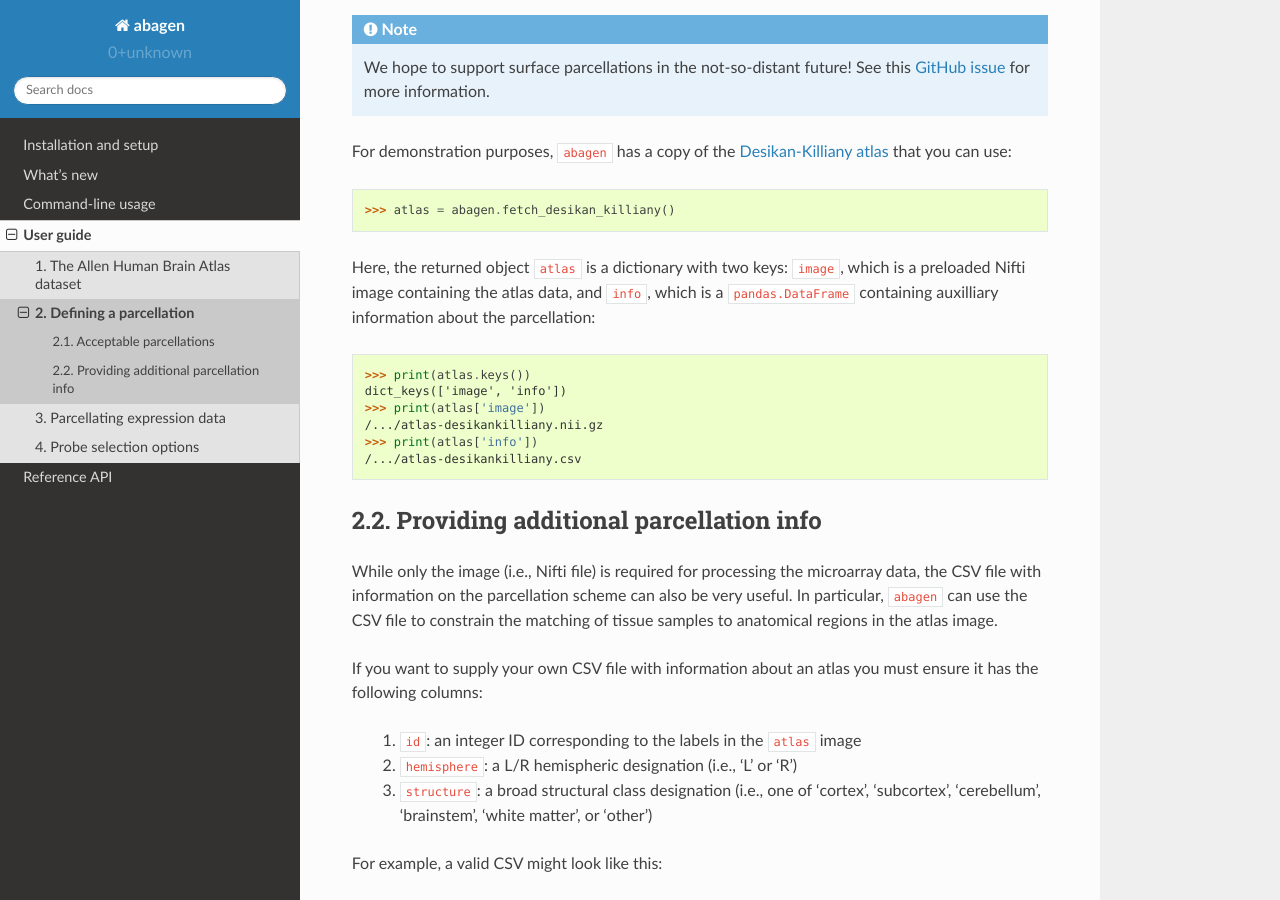
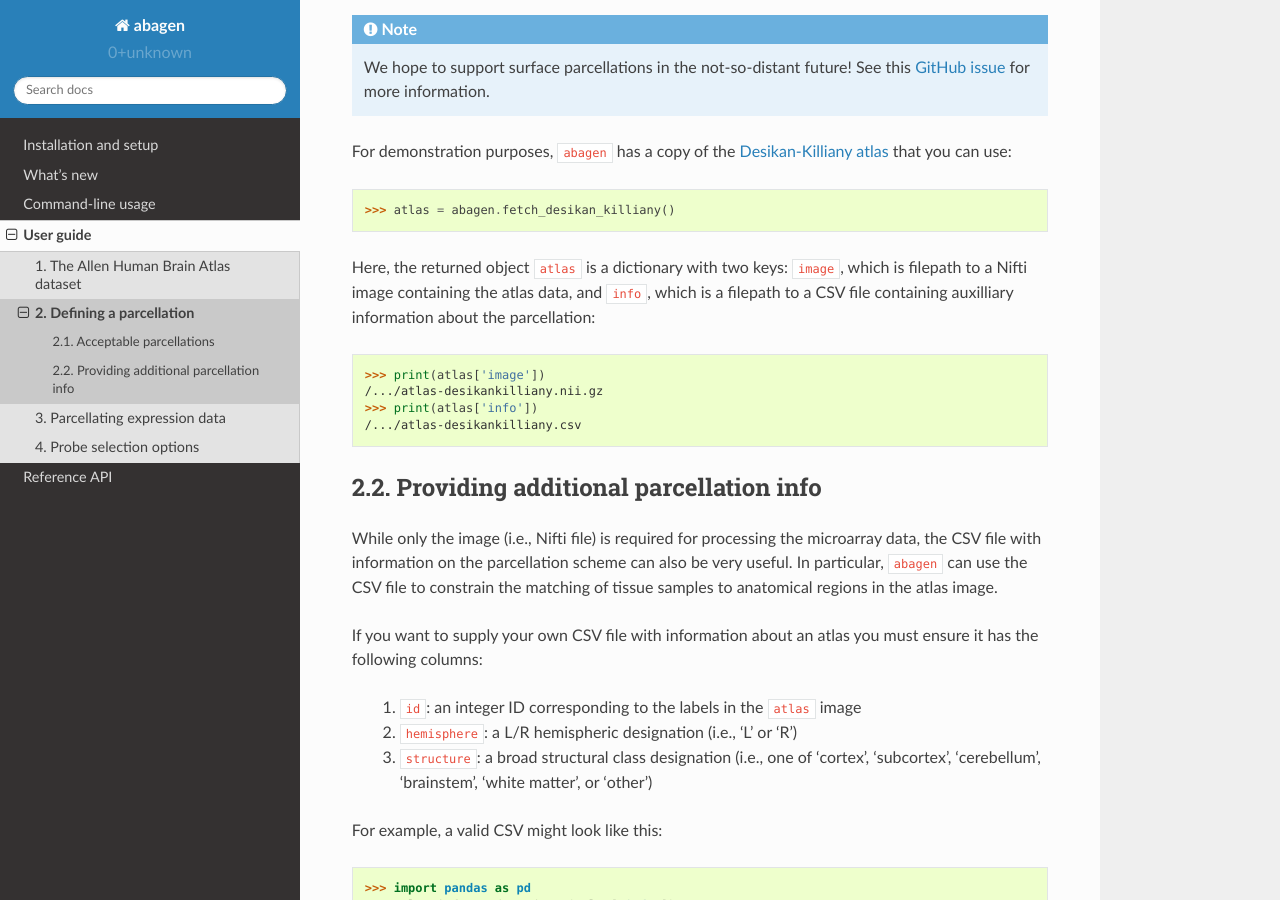
Before and after one commit to rmarkello/abagen, a Sphinx documentation site: the page built from docs/user_guide/parcellations.rst, in a window 1280 px wide and 900 px high, scrolled down 321 px. Built offline with Sphinx 7.4.7 and the Read the Docs theme 2.0.0, drawn with Linux system fonts in a browser that asks for light colours.

Commit message:
[DOC] Update doctests

```diff
--- a/docs/user_guide/download.rst
+++ b/docs/user_guide/download.rst
@@ -68,8 +68,8 @@ microarray dataset:
 
 .. doctest::
 
-    >>> print(files.keys())
-    dict_keys(['microarray', 'ontology', 'pacall', 'probes', 'annotation'])
+    >>> print(sorted(files))
+    ['annotation', 'microarray', 'ontology', 'pacall', 'probes']
 
 You can load the data in these files using the :mod:`abagen.io` functions.
 There are IO functions for each of the five file types; you can get more
--- a/docs/user_guide/parcellations.rst
+++ b/docs/user_guide/parcellations.rst
@@ -29,14 +29,12 @@ pdf>`_ that you can use:
    >>> atlas = abagen.fetch_desikan_killiany()
 
 Here, the returned object ``atlas`` is a dictionary with two keys: ``image``,
-which is a preloaded Nifti image containing the atlas data, and ``info``, which
-is a ``pandas.DataFrame`` containing auxilliary information about the
+which is filepath to a Nifti image containing the atlas data, and ``info``,
+which is a filepath to a CSV file containing auxilliary information about the
 parcellation:
 
 .. doctest::
 
-    >>> print(atlas.keys())
-    dict_keys(['image', 'info'])
     >>> print(atlas['image'])  # doctest: +ELLIPSIS
     /.../atlas-desikankilliany.nii.gz
     >>> print(atlas['info'])  # doctest: +ELLIPSIS
```
Also changed, not shown: other parts of docs/user_guide/download.rst (+1 -1 lines), .travis.yml, docs/user_guide/probes.rst (line endings or trailing spaces).
